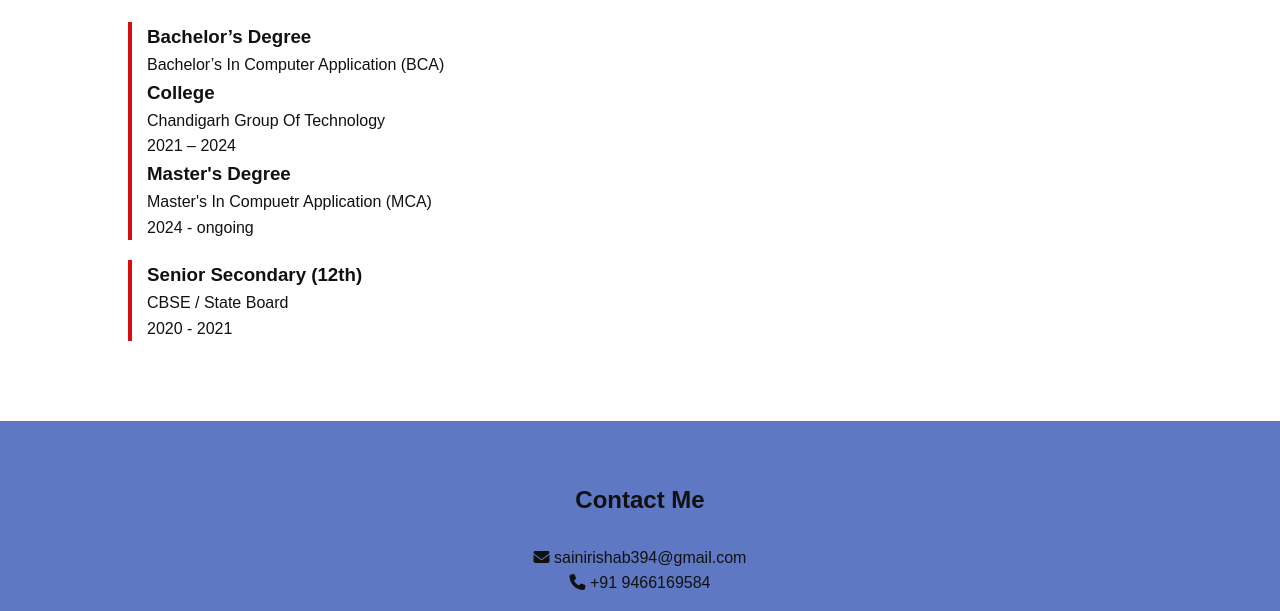
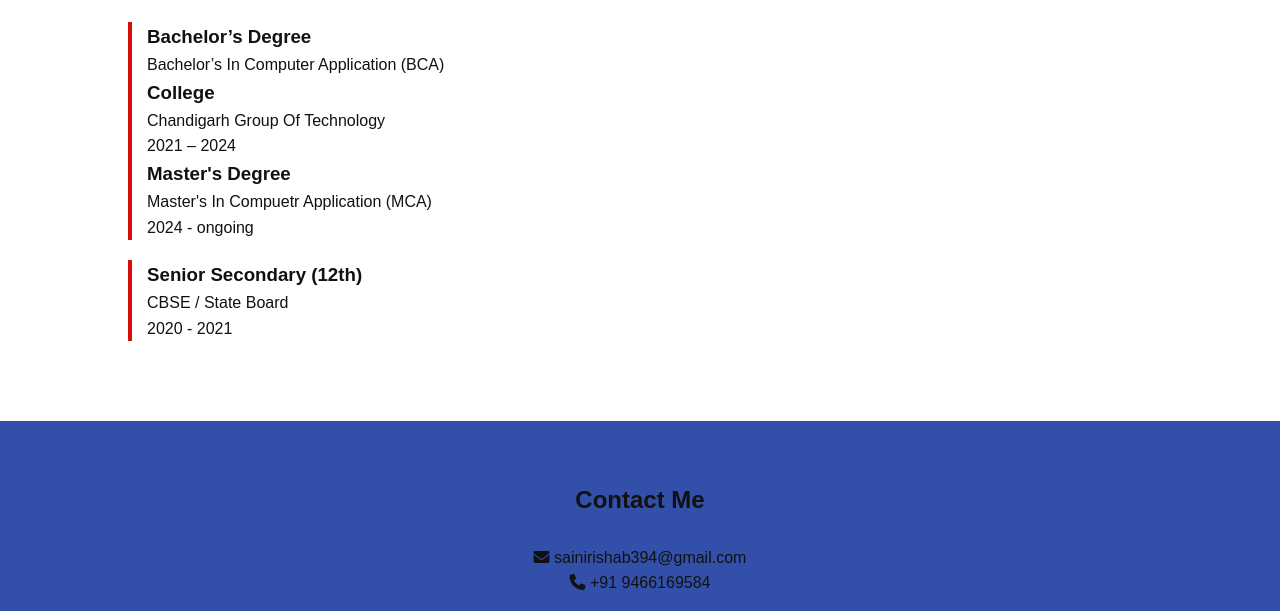
Before and after one commit to Saini9495/My-portfolio, a plain HTML site: page index.html in a window 1280 px wide. Shown: the part 947-1558 px from the top of the page. Drawn offline with Linux system fonts and the light colour scheme.

Commit message:
changes are done in style.css file

```diff
--- a/style.css
+++ b/style.css
@@ -85,7 +85,7 @@ nav a:hover {
 }
 
 .contact {
-  background-color: rgb(94, 120, 195);
+  background-color: rgb(50, 80, 170);
   text-align: center;
 }
 
```
